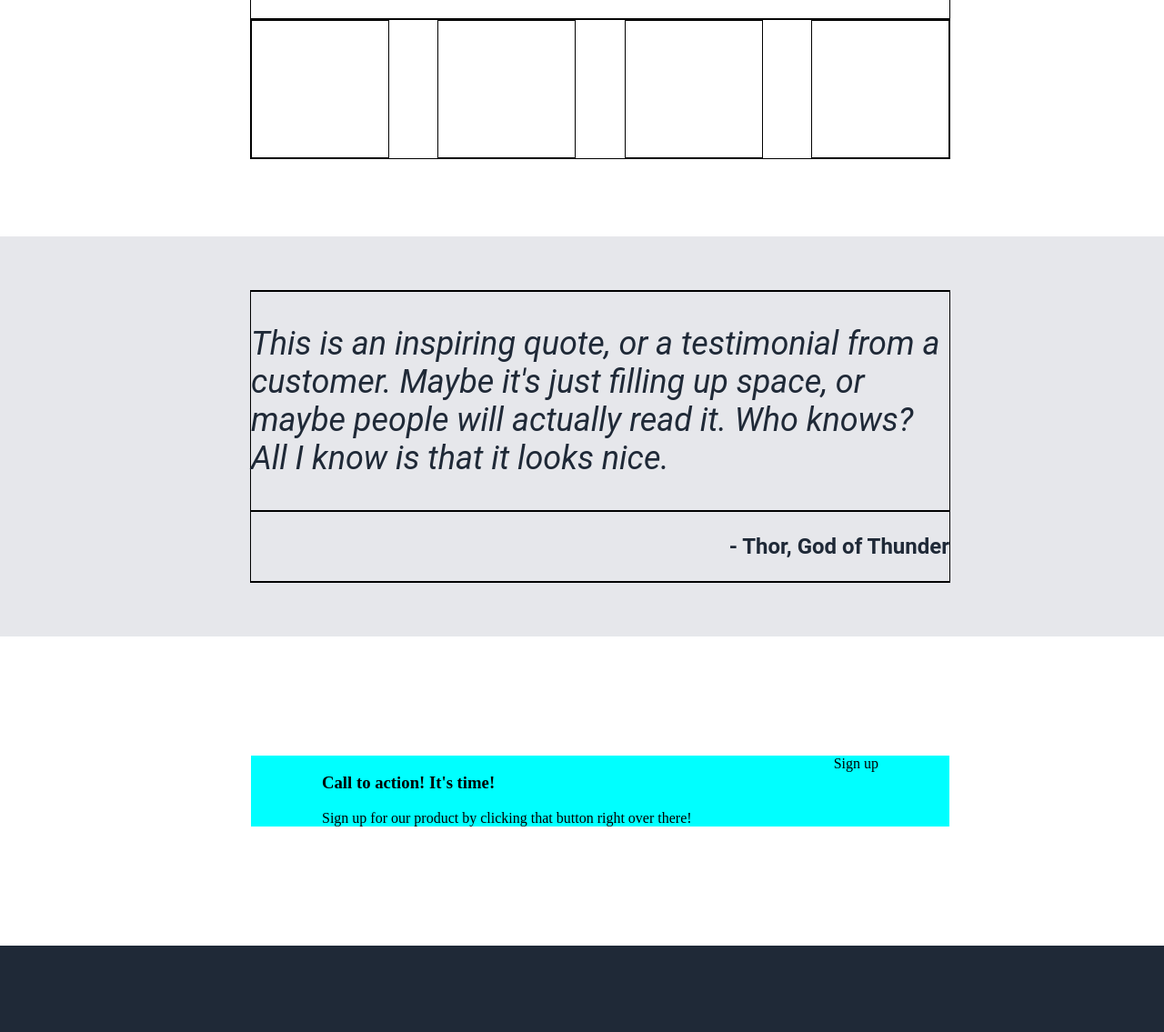
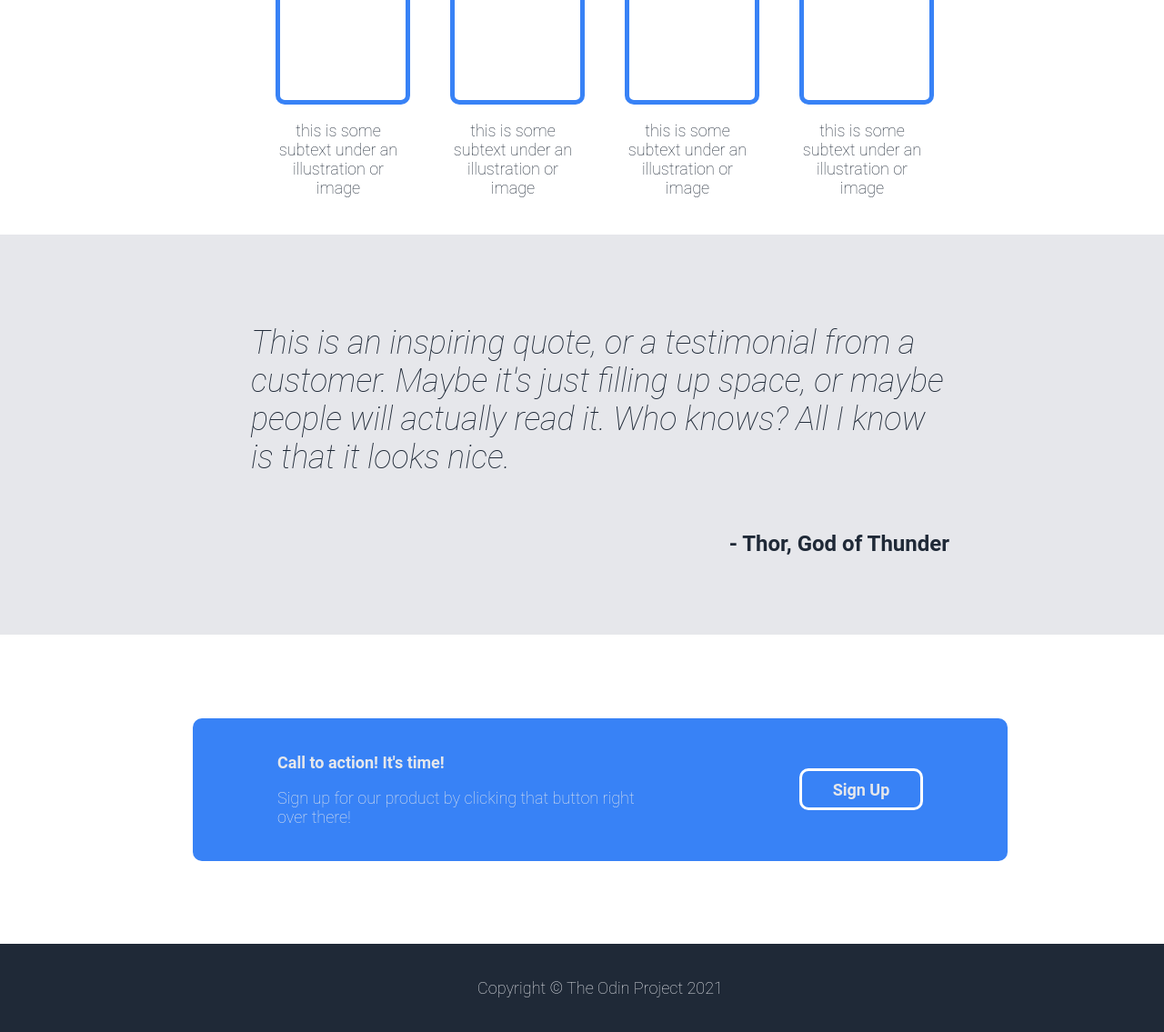
Before and after one commit to unselving/odin-landing-page, a plain HTML site: page index.html in a window 1280 px wide. Shown: the part 738-1873 px from the top of the page at 91% size. Before the commit the page ends 1778 px from the top, so only its background shows below. Drawn offline with Linux system fonts and the light colour scheme.

Commit message:
Finishing touches on css

```diff
--- a/index.html
+++ b/index.html
@@ -26,11 +26,11 @@
                 <p class="hero2">This website has some subtext that goes here under the main title. It's a smaller font and the color is lower contrast</p>
             </div>
             <div class="signup-button">
-                <p>Sign up</p>
+                <p class="button-text">Sign up</p>
             </div>
         </div>
         <div class="image1">
-            This is a placeholder for an image.
+            <p class="hero2">This is a placeholder for an image.</p>
         </div>
     </div>
 </div>
@@ -40,13 +40,29 @@
             <p class="info-header">Some random information.</p>
         </div>
         <div class="features">
-            <div class="feature1">
+            <div class="feature">
+                <div class="feature-img"></div>
+                    <div class="feature-caption">
+                        <p class="caption">this is some subtext under an illustration or image</p>
+                    </div>
             </div>
-            <div class="feature2">
+            <div class="feature">
+                <div class="feature-img"></div>
+                    <div class="feature-caption">
+                        <p class="caption">this is some subtext under an illustration or image</p>
+                    </div>
             </div>
-            <div class="feature3">
+            <div class="feature">
+                <div class="feature-img"></div>
+                    <div class="feature-caption">
+                        <p class="caption">this is some subtext under an illustration or image</p>
+                    </div>
             </div>
-            <div class="feature4">
+            <div class="feature">
+                <div class="feature-img"></div>
+                    <div class="feature-caption">
+                        <p class="caption">this is some subtext under an illustration or image</p>
+                    </div>
             </div>
         </div>
     </div>
@@ -64,15 +80,22 @@
 <div class="section4-container">
     <div class="section4">
         <div class="cta-box">
-            <div class="cta-text">
-                <h3>Call to action! It's time!</h3>
-                Sign up for our product by clicking that button right over there!
+            <div class="cta-text-area">
+                <p class="button-text">Call to action! It's time!</p>
+                <p class="hero2">Sign up for our product by clicking that button right over there!</p>
             </div>
-            <div class="signup-button2">
-                Sign up
+            <div class="cta-button-area">
+                <div class="signup-button2">
+                    <p class="button-text">Sign Up</p>
+                </div>
             </div>
         </div>
     </div>
 </div>
+<div class="footer-container">
+    <div class="footer">
+        <p class="hero2">Copyright © The Odin Project 2021</p>
+    </div>
+</div>
 </body>
 </html>
--- a/style.css
+++ b/style.css
@@ -12,11 +12,9 @@ body{
 .menu {
     display:flex;
     justify-content: space-between;
-    border:1px solid #000;
     width:75%;
 }
 .links{
-    border:1px solid #000;
     display:flex;
     justify-content:space-between;
     width:40%;
@@ -53,6 +51,19 @@ p{
     font-size:18px;
     font-weight:200;
 }
+
+.button-text{
+    color:#e5e7eb;
+    font-size:18px;
+    font-weight:600;
+}
+
+.feature-caption{
+    color:#1f2937;
+    font-size:18px;
+    font-weight:200;
+    text-align:center;
+}
 .header-logo{
     font-size:24px;
     color:#f9faf8;
@@ -68,13 +79,17 @@ p{
     display:flex;
     justify-content:center;
     align-items:center;
-    height:30px;
-    width: 150px;
+    height:40px;
+    width: 130px;
+    border-radius: 10px;
 }
 .image1{
     width:50%;
     height:300px;
     background-color: #6d747e;
+    display:flex;
+    justify-content:center;
+    align-items:center;
 }
 .section2-container{
     display:flex;
@@ -95,18 +110,30 @@ p{
     width:100%;
     display:flex;
     justify-content: center;
-    border:1px solid #000;
+
 }
 .features{
     display:flex;
-    justify-content:space-between;
+    justify-content:space-around;
     width:100%;
-    border:1px solid #000;
+
 }
-.feature1, .feature2, .feature3, .feature4{
-    width:150px;
+.feature{
+    display:flex;
+    flex-direction:column;
+    align-items:flex-start;
+    width:18%;
+}
+
+.feature-img{
+    width:100%;
     height:150px;
-    border:1px solid #000;
+    border:5px solid #3882f6;
+    border-radius:10px;
+}
+
+.feature-caption{
+    padding:0;
 }
 
 
@@ -124,25 +151,23 @@ p{
     flex-direction:column;
     align-items:center;
     width:60%;
-    border: 1px solid #000;
 }
 .quote{
     width:100%;
     display:flex;
     justify-content: center;
-    border:1px solid #000;
 }
 .quote-text{
     font-size:36px;
     font-style:italic;
-    font-weight:;
+    font-weight:200;
     color:#1f2937;
 }
 .quote-author{
     display:flex;
     justify-content:flex-end;
     width:100%;
-    border:1px solid #000;
+
 }
 .quote-author-text{
     font-size:24px;
@@ -162,11 +187,46 @@ p{
 .section4{
     display:flex;
     justify-content:center;
-    width:60%;
+    width:70%;
 }
 .cta-box{
     width:100%;
-    background-color:aqua;
+    background-color:#3882f6;
     display:flex;
     justify-content:space-around;
+    padding:20px;
+    border-radius:10px;
 }
+.cta-text-area{
+width:50%;
+}
+.cta-button-area{
+    background-color:#3882f6;
+    display:flex;
+    justify-content:center;
+    align-items:center;
+}
+.signup-button2{
+    background-color:#3882f6;
+    display:flex;
+    justify-content:center;
+    align-items:center;
+    height:40px;
+    width: 130px;
+    border: 3px solid #fff;
+    border-radius: 10px;
+
+}
+
+.footer-container{
+    display:flex;
+    justify-content:center;
+    width:100%;
+    padding:20px;
+    background-color: #1f2937;
+}
+.footer {
+    display:flex;
+    justify-content:center;
+    width:75%;
+}
```
